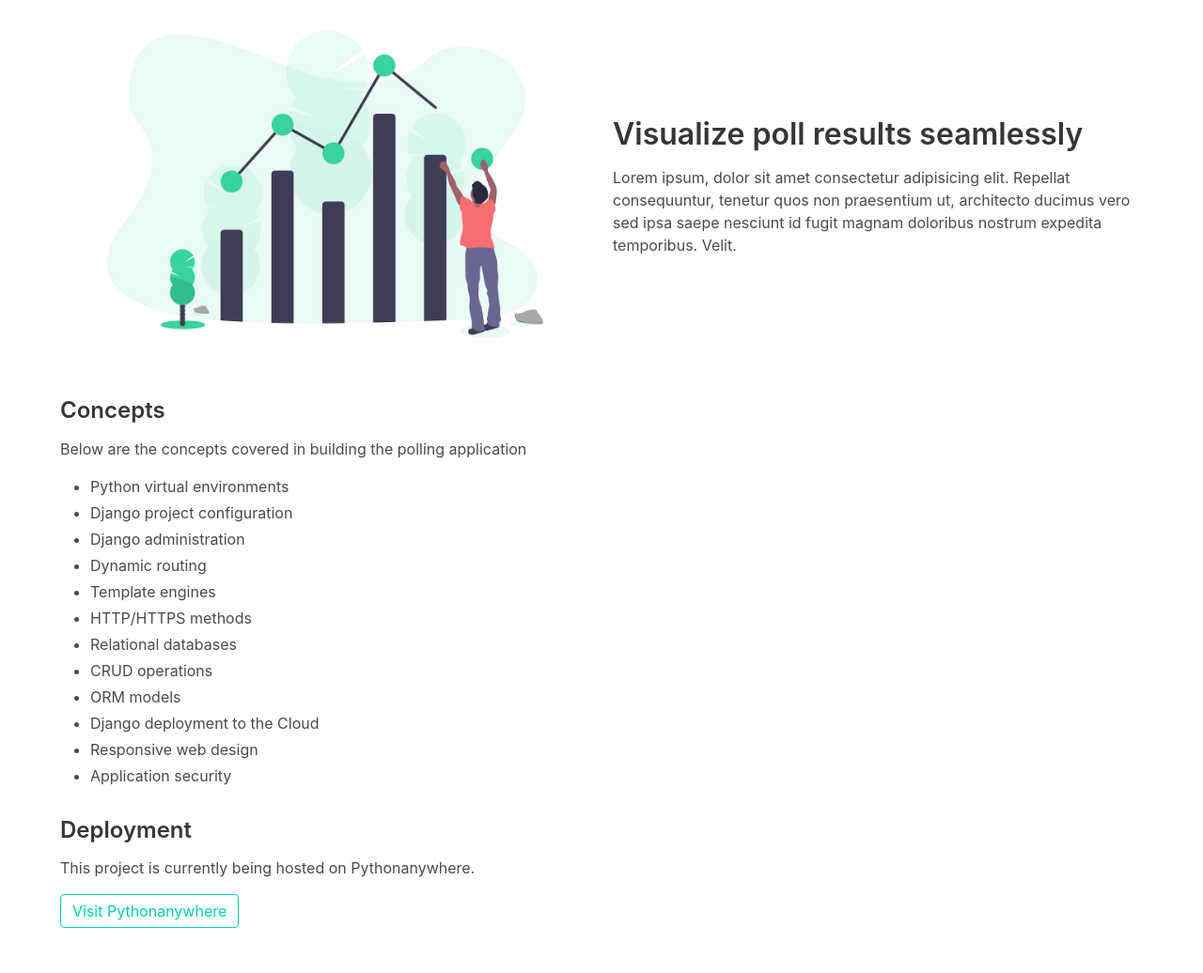
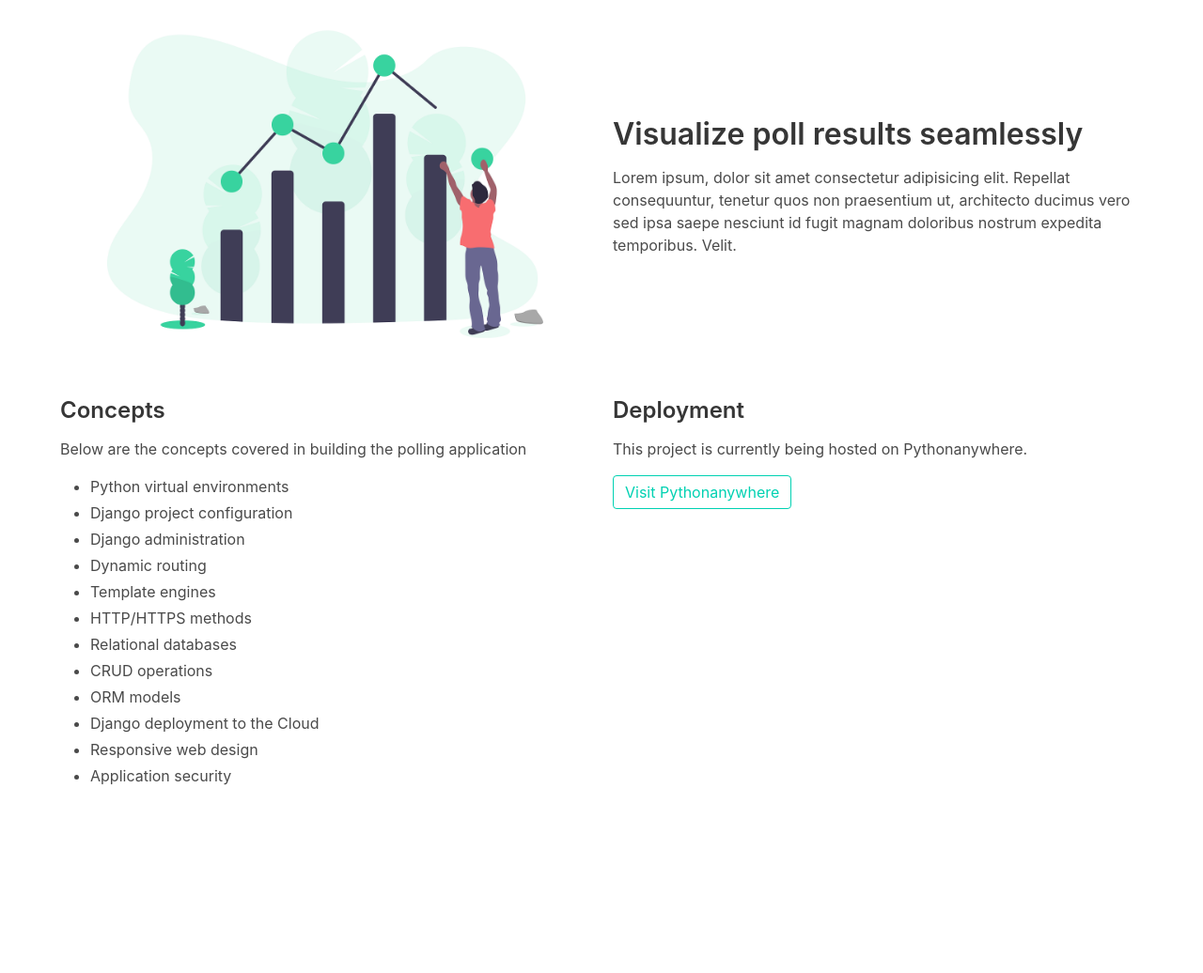
Before and after one commit to danielc92/django-docs-tutorial, a Django app: page / in a window 1280 px wide. Shown: the part 1605-2641 px from the top of the page at 94% size. After the commit the page ends 2441 px from the top, so only its background shows below. Run offline with Django 3.2, Linux system fonts and the light colour scheme; parts of the project's set-up code (start-up, migrations or seed data) failed here and were passed over; some libraries are stand-ins or nearby versions.

Commit message:
Modified home page layout

```diff
--- a/templates/index.html
+++ b/templates/index.html
@@ -3,6 +3,7 @@
 {% block content %}
 {% load static %}
 
+<!-- HERO BANNER -->
 <section class="hero is-primary is-medium is-bold">
   <!-- Hero head: will stick at the top -->
   <div class="hero-head">
@@ -23,7 +24,6 @@
       </div>
     </div>
   </div>
-
     </nav>
   </div>
 </section>
@@ -69,8 +69,9 @@
 					</div>
 			</article>
 
-		<section class="content">
-
+				<article class="columns">
+						<div class="column">
+								<div class="content">
 									<h3>Concepts</h3>
 									<p>Below are the concepts covered in building the polling application</p>
 									<ul>
@@ -87,15 +88,17 @@
 										<li>Responsive web design</li>
 										<li>Application security</li>
 									</ul>
-
-
+							</div>
+						</div>
+						<div class="column">
+								<div class="content">
 										<h3>Deployment</h3>
 										<p>This project is currently being hosted on Pythonanywhere.</p>
 										<p><a class="button is-primary is-outlined" href="https://www.pythonanywhere.com/">Visit Pythonanywhere</a></p>
+								</div>
+						</div>
+				</article>
 	</section>
 </section>
 
-
-</section>
-
 {% endblock content %}
```
Also changed, not shown: dans_django_proj/settings.py (+0 -8 lines). Lines whose indentation alone changed are shown as unchanged.
